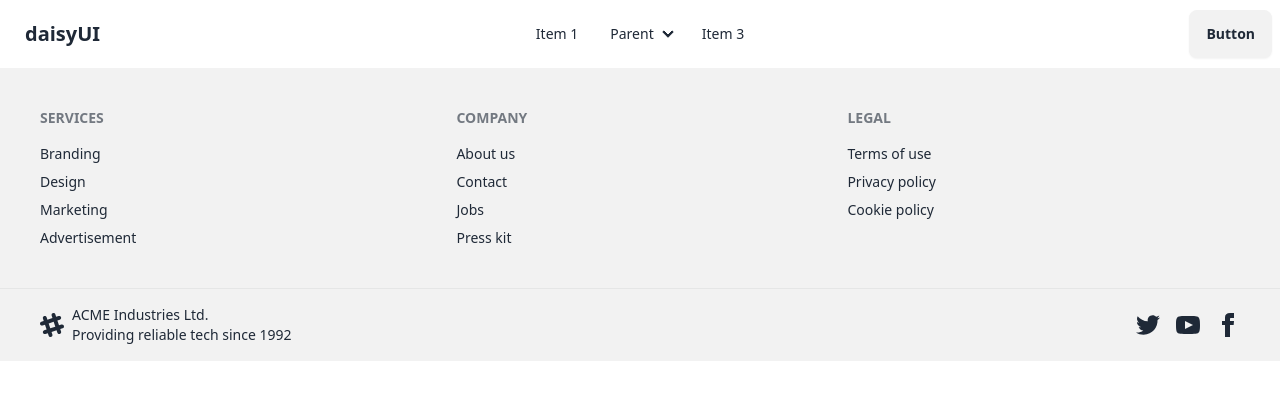
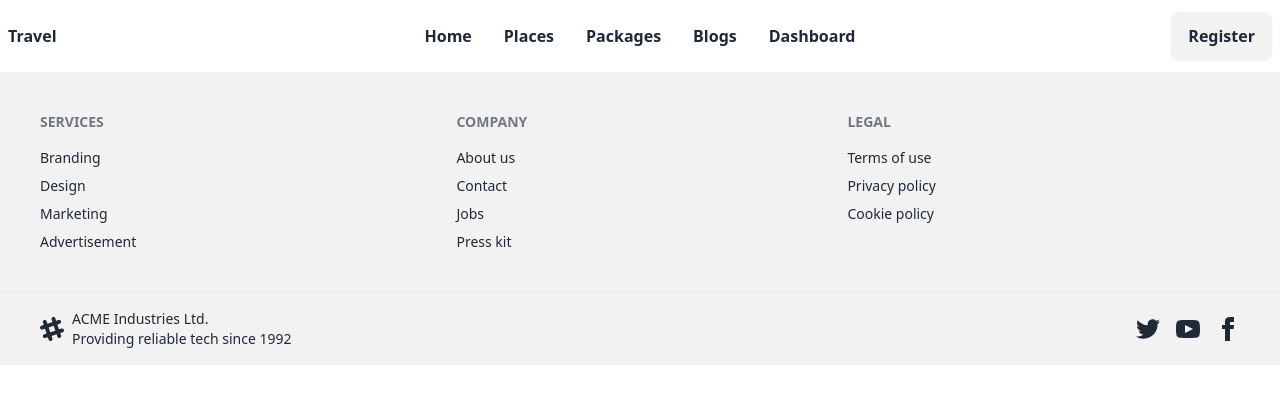
Before and after one commit to Md-Nadim-Mir/Travel-Management-client, a React (Vite) app: page / in a window 1280 px wide. Shown: the top 404 px of the page. Built offline with nearby package versions, Linux system fonts and the light colour scheme.

Commit message:
routes check

```diff
--- a/src/Componets/Navbar/Navbar.jsx
+++ b/src/Componets/Navbar/Navbar.jsx
@@ -1,7 +1,16 @@
+import { NavLink } from "react-router-dom";
 
 
 const Navbar = () => {
 
+   const links = <>
+               <NavLink to='/'><li><a>Home</a></li></NavLink>
+               <NavLink to='/places'><li><a>Places</a></li></NavLink>
+               <NavLink to='/packages'><li><a>Packages</a></li></NavLink>
+               <NavLink to='/Blogs'><li><a>Blogs</a></li></NavLink>
+               <NavLink to='/dashboard'><li><a>Dashboard</a></li></NavLink>
+
+</>
 
 
     return (
@@ -26,37 +35,23 @@ const Navbar = () => {
       </div>
       <ul
         tabIndex={0}
-        className="menu menu-sm dropdown-content bg-base-100 rounded-box z-[1] mt-3 w-52 p-2 shadow">
-        <li><a>Item 1</a></li>
-        <li>
-          <a>Parent</a>
-          <ul className="p-2">
-            <li><a>Submenu 1</a></li>
-            <li><a>Submenu 2</a></li>
-          </ul>
-        </li>
-        <li><a>Item 3</a></li>
+        className="menu menu-sm dropdown-content bg-base-100 rounded-box z-[1] mt-3 w-52 p-2 shadow text-md">
+       {
+         links
+       }
       </ul>
     </div>
-    <a className="btn btn-ghost text-xl">daisyUI</a>
+    <NavLink to='/' className="md:text-base font-bold">Travel</NavLink>
   </div>
-  <div className="navbar-center hidden lg:flex">
-    <ul className="menu menu-horizontal px-1">
-      <li><a>Item 1</a></li>
-      <li>
-        <details>
-          <summary>Parent</summary>
-          <ul className="p-2">
-            <li><a>Submenu 1</a></li>
-            <li><a>Submenu 2</a></li>
-          </ul>
-        </details>
-      </li>
-      <li><a>Item 3</a></li>
+  <div className="navbar-center hidden lg:flex text-xl">
+    <ul className="menu menu-horizontal px-1 text-base font-bold">
+       {
+         links
+       }
     </ul>
   </div>
   <div className="navbar-end">
-    <a className="btn">Button</a>
+    <NavLink  to='/register' className="btn md:text-base text-md">Register</NavLink>
   </div>
 </div>
         </div>
```
